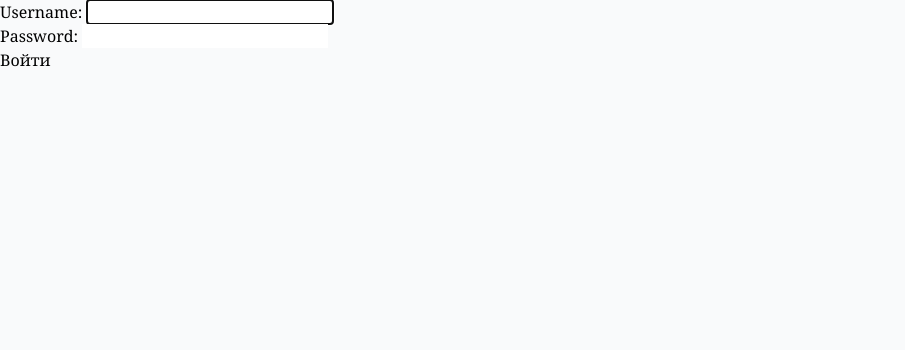
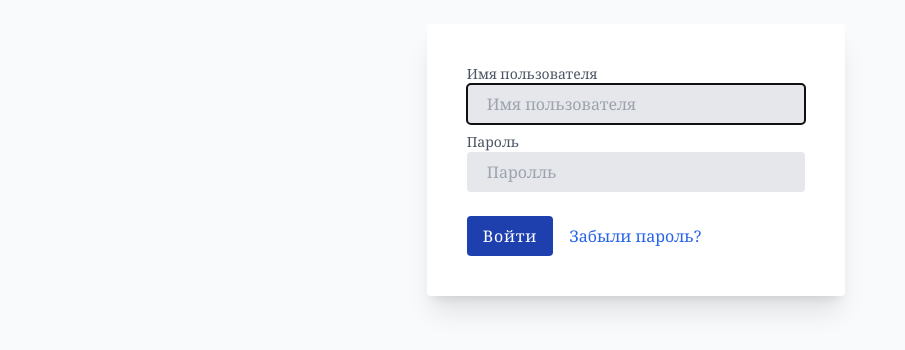
Before and after one commit to Alexander-vlk/django-crm, a Django app: page /auth_service/login/ in a window 1280 px wide. Shown: the top 350 px of the page, without its empty margins (0-905 px from the left). Run offline with Django 4.2, Linux system fonts and the light colour scheme; some libraries are stand-ins or nearby versions.

Commit message:
style: prettified login page

```diff
--- a/crm/app/templates/app/index.html
+++ b/crm/app/templates/app/index.html
@@ -14,6 +14,7 @@
                 <h1
                 class="text-5xl columns"
                 >
+                TODO:
                 Welcome to Django CRM
                 </h1>
             </div>
@@ -34,9 +35,9 @@
                 Register
                 </a>
                 {% if request.user.is_authenticated %}
-                <form action="{% url 'auth_service:logout' %}" method='POST'>
+                <form action="{% url 'auth_service:logout' %}" method='POST' class="my-5    ">
                     {% csrf_token %}
-                    <button type="submit">Выйти</button>
+                    <button class="px-4 py-1 text-white font-light tracking-wider bg-red-700 rounded" type="submit">Выйти</button>
                 </form>
                 {% endif %}
             </div>
--- a/crm/auth_service/forms.py
+++ b/crm/auth_service/forms.py
@@ -1,14 +1,29 @@
 from django.contrib.auth.forms import AuthenticationForm
 from django.contrib.auth.forms import UserCreationForm
+from django import forms
 
 
 from auth_service.models import User
 
 
 class UserLoginForm(AuthenticationForm):
+    FIELD_STYLE_CLASS = "w-full px-5 py-1 text-gray-700 bg-gray-200 rounded"
+
     class Meta:
         model = User
         fields = ['username', 'password']
+
+    def __init__(self, *args, **kwargs):
+        super(UserLoginForm, self).__init__(*args, **kwargs)
+        self.fields['username'].widget.attrs.update({
+            'class': self.FIELD_STYLE_CLASS,
+            'placeholder': 'Имя пользователя',
+        })
+        self.fields['password'].widget.attrs.update({
+            'class': self.FIELD_STYLE_CLASS,
+            'placeholder': 'Паролль',
+        })
+
 
 
 class UserRegisterForm(UserCreationForm):
--- a/crm/auth_service/templates/auth/auth.html
+++ b/crm/auth_service/templates/auth/auth.html
@@ -1,15 +1,39 @@
 {% extends "base.html" %}
 
 {% block title %}
-{{ page_title }}
+{{ form_type }}
 {% endblock title %}
 
 {% block content %}
-<section>
-    <form action="{% url 'auth_service:login' %}" method='POST'>
-        {% csrf_token %}
-        {{ form.as_p }}
-        <button type="submit">Войти</button>
-    </form>
+<section class="w-full">
+    <div class="w-full lg:w-1/3 mx-auto my-6 pr-0 lg:pr-2">
+        <div class="leading-loose">
+            <form class="p-10 bg-white rounded shadow-xl" action="{% url 'auth_service:login' %}" method='POST'>
+                {% csrf_token %}
+                <div class="">
+                    <label class="block text-sm text-gray-600" for="username">Имя пользователя</label>
+                    {{ form.username }}
+                </div>
+                <div class="mt-2">
+                    <label class="block text-sm text-gray-600" for="password">Пароль</label>
+                    {{ form.password }}
+                </div>
+                <div class="mt-6 flex align-center">
+                    <button
+                        class="px-4 py-1 text-white font-light tracking-wider bg-blue-800 rounded hover:bg-blue-600"
+                        type="submit"
+                        >
+                        Войти
+                    </button>
+                    <a
+                        class="py-1 mx-4 text-blue-600 hover:underline"
+                        href=""
+                        >
+                        Забыли пароль?
+                    </a>
+                </div>
+            </form>
+        </div>
+    </div>
 </section>
 {% endblock content %}
--- a/crm/auth_service/views.py
+++ b/crm/auth_service/views.py
@@ -15,6 +15,11 @@ class UserLoginView(LoginView):
 
     next_page = reverse_lazy('app:index')
 
+    def get_context_data(self, **kwargs) -> dict[str]:
+        context = super().get_context_data(**kwargs)
+        context['form_type'] = 'Вход'
+        return context
+
 
 class UserRegisterView(CreateView):
     form_class = UserRegisterForm
@@ -29,6 +34,11 @@ class UserRegisterView(CreateView):
         login(self.request, user)
         return super().form_valid(form)
 
+    def get_context_data(self, **kwargs) -> dict[str]:
+        context = super().get_context_data(**kwargs)
+        context['form_type'] = 'Регистрация'
+        return context
+
 
 
 @require_POST
```
